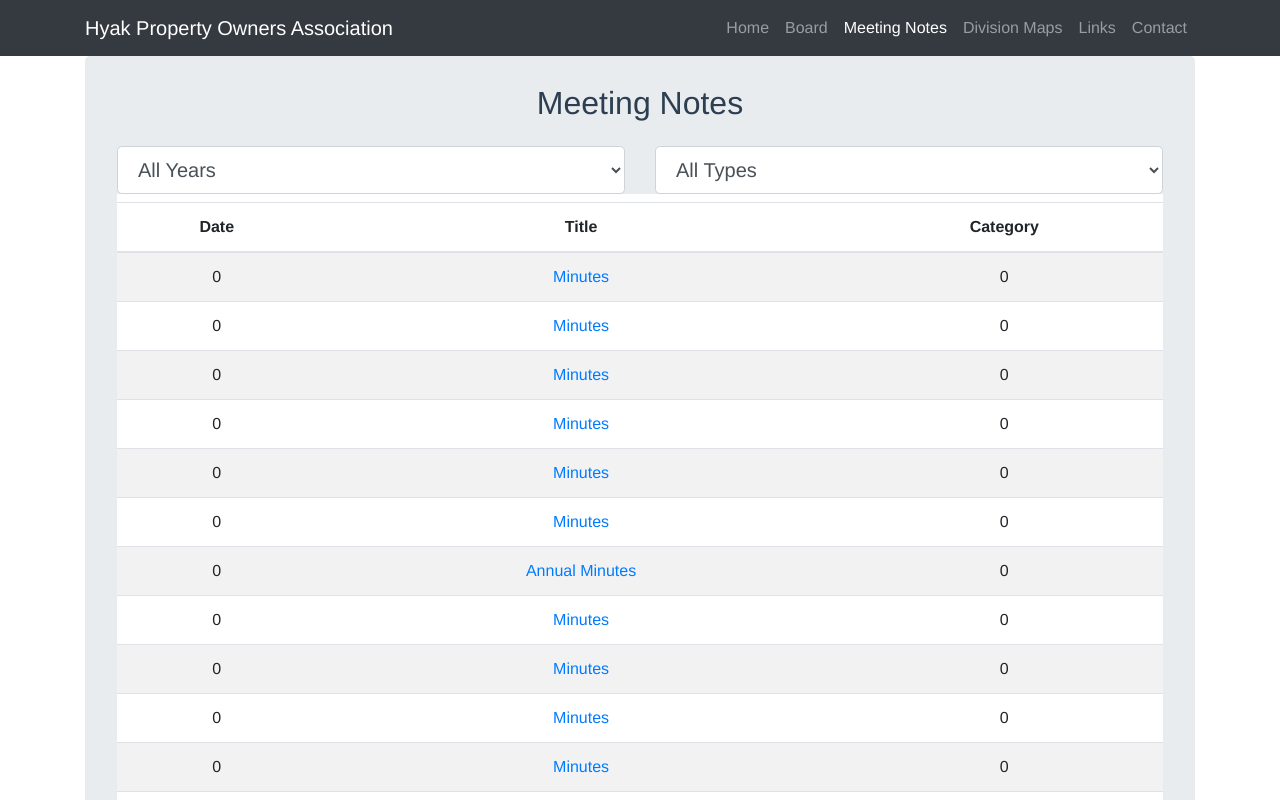
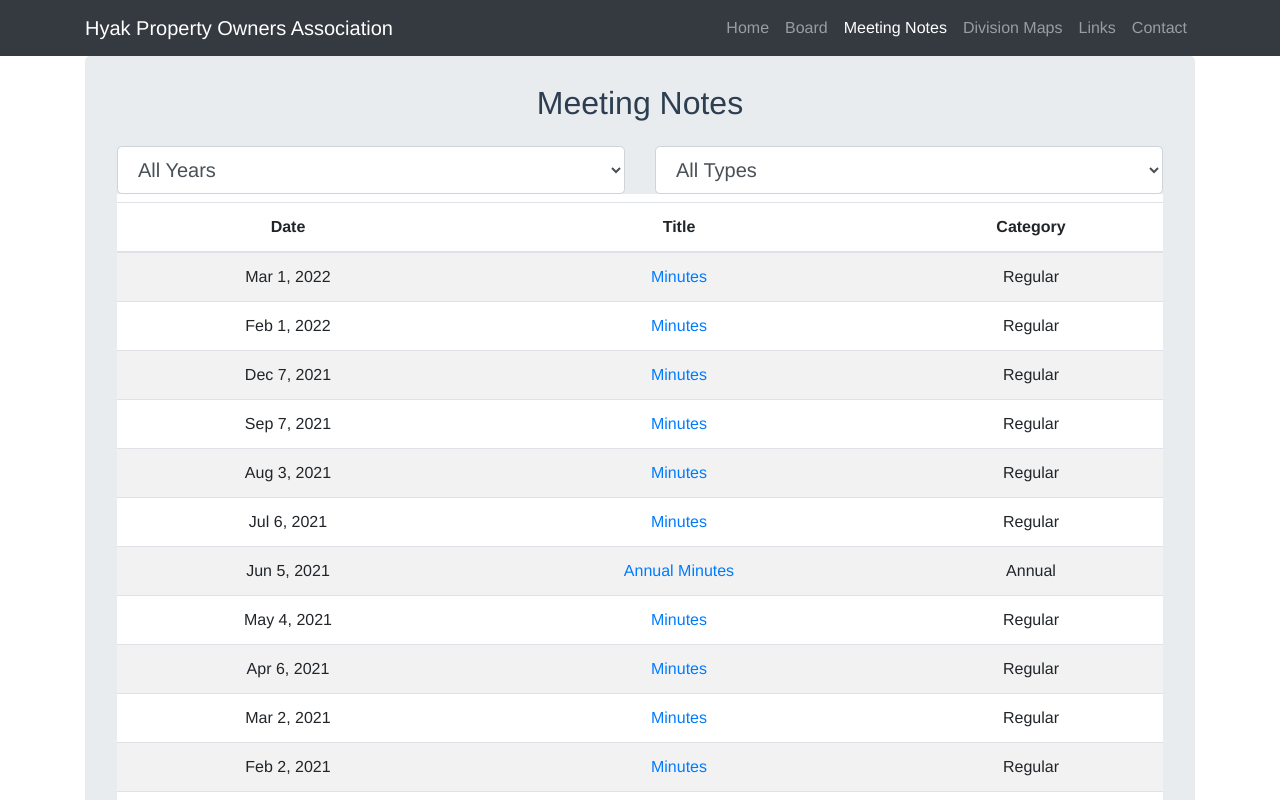
Before and after one commit to legauntt/hyak.life, a Vue app: page /meeting_notes in a window 1280 px wide. Shown: the top 800 px of the page. Built offline with nearby package versions, Linux system fonts and the light colour scheme.

Commit message:
Additional fixes

```diff
--- a/src/components/HyakHeader.vue
+++ b/src/components/HyakHeader.vue
@@ -83,7 +83,7 @@
   </nav>
 </template>
 
-<script>
+<script lang="ts">
 export default {
   name: "hyak-header",
   components: {},
--- a/src/views/Contact.vue
+++ b/src/views/Contact.vue
@@ -39,7 +39,7 @@
   </div>
 </template>
 
-<script>
+<script lang="ts">
 export default {
   name: "ContactView",
 };
--- a/src/views/Home.vue
+++ b/src/views/Home.vue
@@ -75,7 +75,7 @@
   </div>
 </template>
 
-<script>
+<script lang="ts">
 // @ is an alias to /src
 import HyakMeetings from "@/components/HyakMeetings.vue";
 
--- a/src/views/Links.vue
+++ b/src/views/Links.vue
@@ -58,7 +58,7 @@
   </div>
 </template>
 
-<script>
+<script lang="ts">
 export default {
   name: "LinksView",
 };
--- a/src/views/MeetingNotes.vue
+++ b/src/views/MeetingNotes.vue
@@ -46,13 +46,13 @@
                   v-for="note in filteredMeetingNotes"
                   :key="note.date + '_' + note.title"
                 >
-                  <td>{{ note.date | dated }}</td>
+                  <td>{{ dateIt(note.date) }}</td>
                   <td>
                     <a :href="getLink(note)" target="_blank">{{
                       note.title
                     }}</a>
                   </td>
-                  <td>{{ note.category | capitalize }}</td>
+                  <td>{{ capitalize(note.category) }}</td>
                 </tr>
               </tbody>
             </table>
@@ -63,7 +63,7 @@
   </div>
 </template>
 
-<script>
+<script lang="ts">
 import { MEETING_NOTES_DATA, MEETING_NOTES_YEARS } from "@/data/meetingNotes";
 import moment from "moment";
 
@@ -71,7 +71,7 @@ export default {
   name: "meeting-notes",
   components: {},
   computed: {
-    filteredMeetingNotes: function () {
+    filteredMeetingNotes: function (): any {
       return this.meetingNotes.filter((entry) => {
         // Everything
         if (
@@ -96,11 +96,11 @@ export default {
 
         // All Types
         if (this.selectedType == "All Types") {
-          return entryYear == this.selectedYear;
+          return String(entryYear) == this.selectedYear;
         }
 
         // Wrong year?
-        if (entryYear != this.selectedYear) {
+        if (String(entryYear) != this.selectedYear) {
           return false;
         }
 
@@ -123,18 +123,23 @@ export default {
       selectedType: "All Types",
     };
   },
-  filters: {
-    dated: function (value) {
+  methods: {
+    getLink(note: any) {
+      const year = moment(note.date, moment.ISO_8601).year();
+      return `hyak_files/meeting_notes/${year}/${note.filename}`;
+    },
+
+    dateIt(value: any) {
       if (!value) return "";
 
       const valueAsMoment = moment(value);
       return valueAsMoment.format("MMM D, YYYY");
     },
-  },
-  methods: {
-    getLink(note) {
-      const year = moment(note.date, moment.ISO_8601).year();
-      return `hyak_files/meeting_notes/${year}/${note.filename}`;
+
+    capitalize(value: any) {
+      if (!value) return "";
+      value = value.toString();
+      return value.charAt(0).toUpperCase() + value.slice(1);
     },
   },
 };
--- a/src/views/NotFound.vue
+++ b/src/views/NotFound.vue
@@ -46,7 +46,7 @@
   </div>
 </template>
 
-<script>
+<script lang="ts">
 // @ is an alias to /src
 
 export default {
```
Also changed, not shown: src/main.ts (+0 -15 lines).
